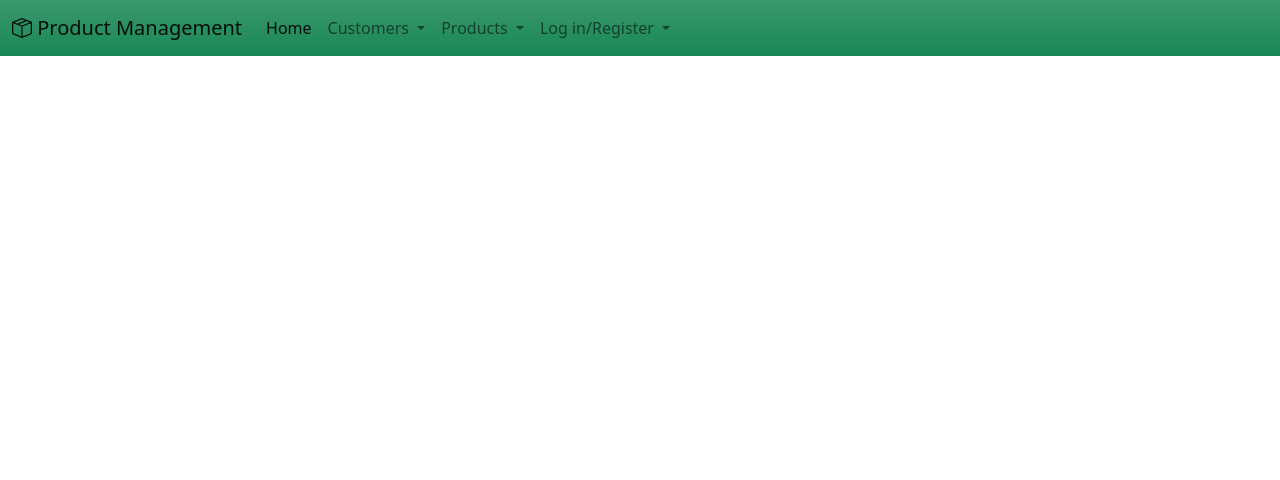
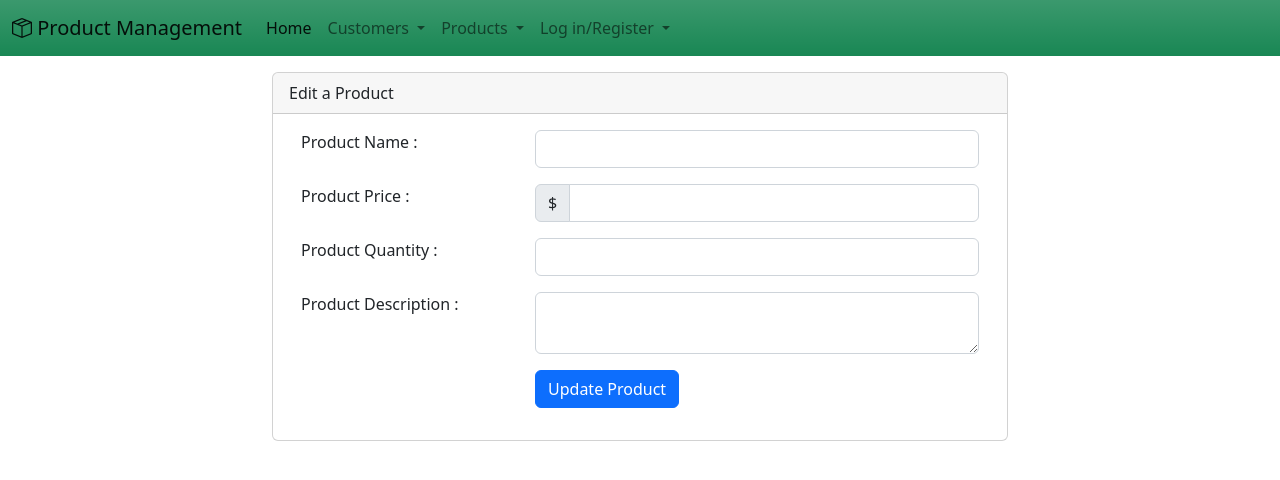
Before and after one commit to HamzaOuggadi/ProductManagement-synthese-microservice, an Angular app in the folder pm-web-app/: page /editProduct in a window 1280 px wide. Before the commit this address led to /. Shown: the top 480 px of the page. Built offline with nearby package versions, Linux system fonts and the light colour scheme.

Commit message:
Optimised Delete Function Optimised getAllProducts()

```diff
--- a/pm-web-app/src/app/app-routing.module.ts
+++ b/pm-web-app/src/app/app-routing.module.ts
@@ -3,11 +3,13 @@ import { RouterModule, Routes } from '@angular/router';
 import {ProductsComponent} from "./products/products.component";
 import {CustomersComponent} from "./customers/customers.component";
 import {BillsComponent} from "./bills/bills.component";
+import {EditProductComponent} from "./edit-product/edit-product.component";
 
 const routes: Routes = [
   {path : "products", component : ProductsComponent},
   {path : "customers", component : CustomersComponent},
-  {path : "bills", component : BillsComponent}
+  {path : "bills", component : BillsComponent},
+  {path : "editProduct", component : EditProductComponent}
 ];
 
 @NgModule({
--- a/pm-web-app/src/app/app.component.html
+++ b/pm-web-app/src/app/app.component.html
@@ -29,7 +29,7 @@
             <li><a class="dropdown-item" routerLink="/products">Products List</a></li>
             <li><a class="dropdown-item" href="#">Add New Product</a></li>
             <li><a class="dropdown-item" href="#">Delete Product</a></li>
-            <li><a class="dropdown-item" href="#">Edit Product</a></li>
+            <li><a class="dropdown-item" routerLink="/editProduct">Edit Product</a></li>
           </ul>
         </li>
         <li class="nav-item dropdown">
--- a/pm-web-app/src/app/edit-product/edit-product.component.html
+++ b/pm-web-app/src/app/edit-product/edit-product.component.html
@@ -1 +1,45 @@
-<p>edit-product works!</p>
+<div class="container">
+  <div class="row justify-content-center">
+    <div class="col-8">
+      <div class="card">
+        <div class="card-header">Edit a Product</div>
+        <div class="card-body">
+          <form class="row justify-content-center" action="">
+            <div class="row mb-3">
+              <label class="form-label col-4" for="Product_Name">Product Name :</label>
+              <div class="col-8">
+                <input class="form-control" type="text" id="Product_Name">
+              </div>
+            </div>
+            <div class="row mb-3">
+              <label class="form-label col-4" for="Product_Price">Product Price :</label>
+              <div class="col-8">
+                <div class="input-group">
+                  <span class="input-group-text">$</span>
+                  <input class="form-control" id="Product_Price" type="text">
+                </div>
+              </div>
+            </div>
+            <div class="row mb-3">
+              <label class="form-label col-4" for="Product_Quantity">Product Quantity :</label>
+              <div class="col-8">
+                <input class="form-control" id="Product_Quantity" type="text">
+              </div>
+            </div>
+            <div class="row mb-3">
+              <label class="form-label col-4" for="Product_Description">Product Description :</label>
+              <div class="col-8">
+                <textarea class="form-control col-8" id="Product_Description"></textarea>
+              </div>
+            </div>
+            <div class="row mb-3 justify-content-center">
+              <div class="col-4">
+                <button class="btn btn-primary">Update Product</button>
+              </div>
+            </div>
+          </form>
+        </div>
+      </div>
+    </div>
+  </div>
+</div>
--- a/pm-web-app/src/app/products/products.component.html
+++ b/pm-web-app/src/app/products/products.component.html
@@ -17,13 +17,13 @@
               </tr>
               </thead>
               <tbody class="table-group-divider">
-              <tr *ngFor="let p of products">
+              <tr *ngFor="let p of products | async">
                 <td>{{p.productId}}</td>
                 <td>{{p.productName}}</td>
                 <td>{{p.productDescription}}</td>
                 <td>{{p.productPrice}}</td>
                 <td>{{p.productQuantity}}</td>
-                <td><button class="btn btn-primary me-2"><i class="bi bi-pencil"></i> Edit</button><button class="btn btn-danger me-2" (click)="handleDeleteProduct(p.productId)"><i class="bi bi-trash"></i> Delete</button></td>
+                <td><button class="btn btn-primary me-2" [routerLink]="['/editProduct']"><i class="bi bi-pencil"></i> Edit</button><button class="btn btn-danger me-2" (click)="handleDeleteProduct(p.productId)"><i class="bi bi-trash"></i> Delete</button></td>
               </tr>
               </tbody>
             </table>
--- a/pm-web-app/src/app/products/products.component.ts
+++ b/pm-web-app/src/app/products/products.component.ts
@@ -11,7 +11,7 @@ import {Observable} from "rxjs";
 })
 export class ProductsComponent implements OnInit{
 
-  products! : Array<Product>;
+  products! : Observable<Array<Product>>;
   errorMessage! : String;
   constructor(private http:HttpClient, private inventoryService:InventoryService) {
 
@@ -25,13 +25,16 @@ export class ProductsComponent implements OnInit{
   }
 
   loadProducts() {
-    this.inventoryService.getAllProducts().subscribe({
-      next : (data) => {
-        this.products = data;
-      }, error : (err) => {
-        console.log(err);
-      }
-    });
+
+    this.products = this.inventoryService.getAllProducts();
+
+    // this.inventoryService.getAllProducts().subscribe({
+    //   next : (data) => {
+    //     this.products = data;
+    //   }, error : (err) => {
+    //     console.log(err);
+    //   }
+    // });
   }
 
   handleDeleteProduct(productId : number) {
```
